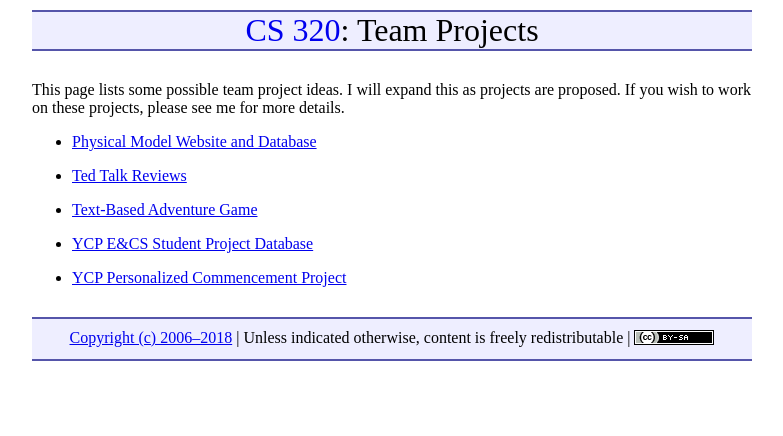
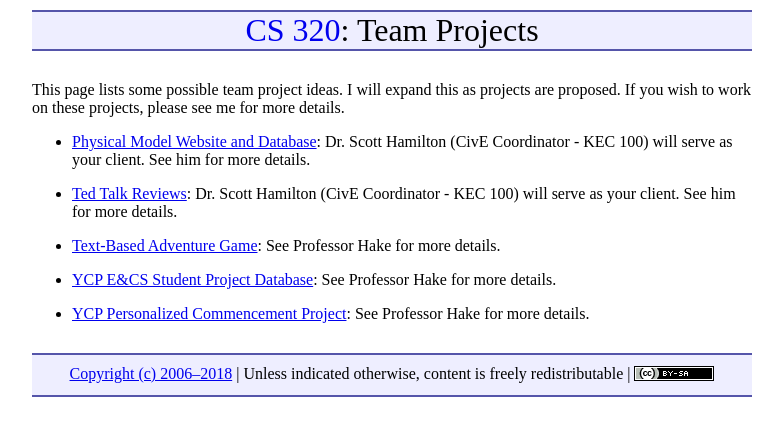
Before and after one commit to ycpcs/cs320-spring2018, a Jekyll site: the page built from projects/index.md, in a window 1280 px wide. Shown: the top 436 px of the page, without its empty margins (248-1031 px from the left). Built offline with Jekyll 4.4.1, drawn with Linux system fonts in a browser that asks for light colours.

Commit message:
updated projects

```diff
--- a/projects/index.md
+++ b/projects/index.md
@@ -5,12 +5,12 @@ title: "Team Projects"
 
 This page lists some possible team project ideas.  I will expand this as projects are proposed.  If you wish to work on these projects, please see me for more details.
 
-* [Physical Model Website and Database](Physical_Model_Website_and_Database.html)
+* [Physical Model Website and Database](Physical_Model_Website_and_Database.html): Dr. Scott Hamilton (CivE Coordinator - KEC 100) will serve as your client.  See him for more details.
 
-* [Ted Talk Reviews](TED_Talk_Reviews_CS_Project.pdf)
+* [Ted Talk Reviews](TED_Talk_Reviews_CS_Project.pdf): Dr. Scott Hamilton (CivE Coordinator - KEC 100) will serve as your client.  See him for more details.
 
-* [Text-Based Adventure Game](Text_Adventure_Game.html)
+* [Text-Based Adventure Game](Text_Adventure_Game.html): See Professor Hake for more details.
 
-* [YCP E&CS Student Project Database](YCP_ECS_Student_Project_DB.html)
+* [YCP E&CS Student Project Database](YCP_ECS_Student_Project_DB.html): See Professor Hake for more details.
 
-* [YCP Personalized Commencement Project](Personalized_Commencement_Project.html)
+* [YCP Personalized Commencement Project](Personalized_Commencement_Project.html): See Professor Hake for more details.
```
